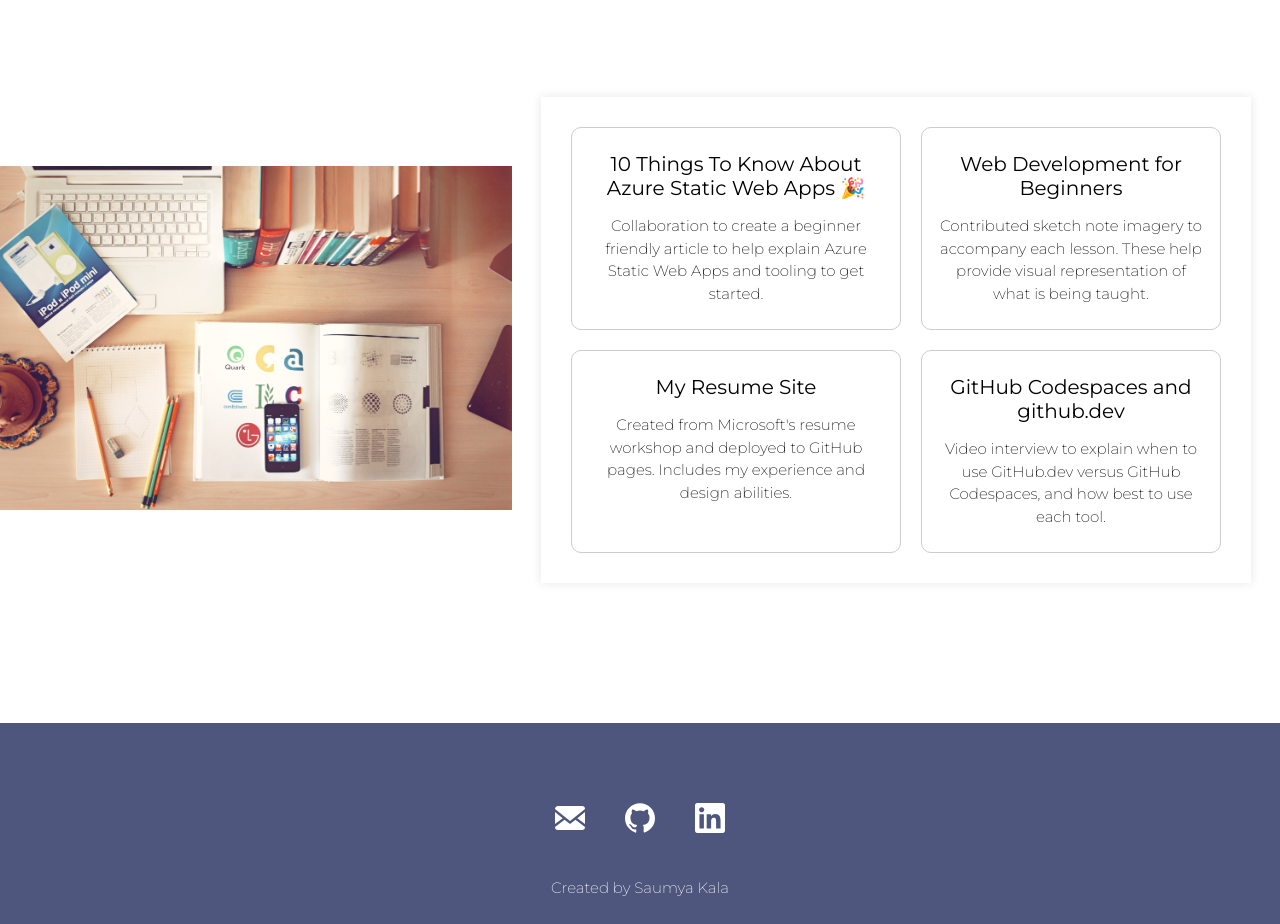
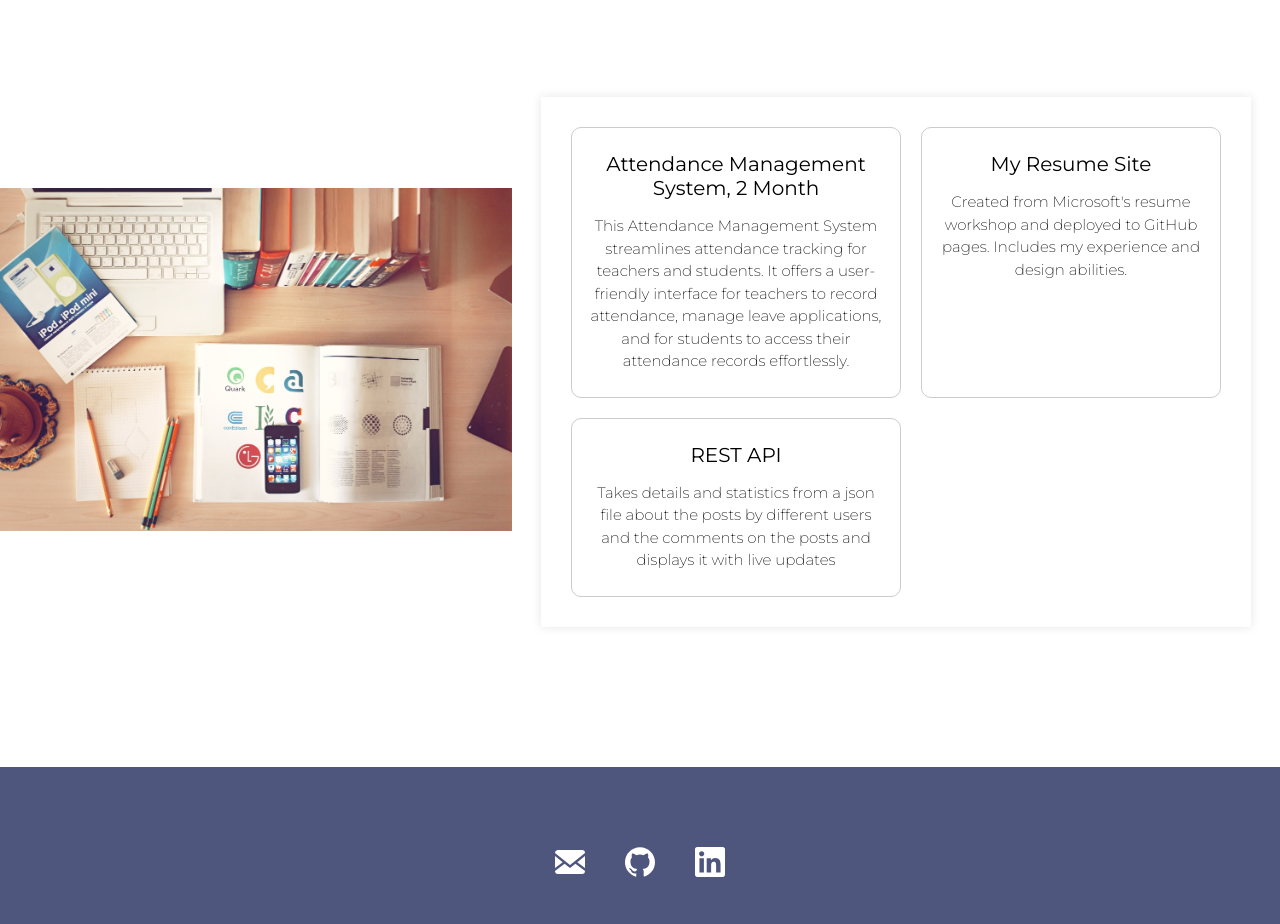
Before and after one commit to sksk1955/PF, a React (Vite) app: page / in a window 1280 px wide. Shown: the part 2280-3204 px from the top of the page. Built offline with nearby package versions, Linux system fonts and the light colour scheme.

Commit message:
Update Portfolio.jsx

```diff
--- a/src/Components/Portfolio.jsx
+++ b/src/Components/Portfolio.jsx
@@ -31,28 +31,22 @@ const imageAltText = "desktop with books and laptop";
  */
 const projectList = [
   {
-    title: "10 Things To Know About Azure Static Web Apps 🎉",
+    title: "Attendance Management System, 2 Month",
     description:
-      "Collaboration to create a beginner friendly article to help explain Azure Static Web Apps and tooling to get started.",
-    url: "https://dev.to/azure/10-things-to-know-about-azure-static-web-apps-3n4i",
-  },
-  {
-    title: "Web Development for Beginners",
-    description:
-      "Contributed sketch note imagery to accompany each lesson. These help provide visual representation of what is being taught.",
-    url: "https://github.com/microsoft/web-dev-for-beginners",
+      "This Attendance Management System streamlines attendance tracking for teachers and students. It offers a user-friendly interface for teachers   to record attendance, manage leave applications, and for students to    access their attendance records effortlessly.",
+    url: "https://github.com/sksk1955/AttendanceManagement",
   },
   {
     title: "My Resume Site",
     description:
       "Created from Microsoft's resume workshop and deployed to GitHub pages. Includes my experience and design abilities.",
-    url: "https://github.com/microsoft/workshop-library/tree/main/full/build-resume-website",
+    url: " https://sksk1955.github.io/Res/",
   },
   {
-    title: "GitHub Codespaces and github.dev",
+    title: "REST API",
     description:
-      "Video interview to explain when to use GitHub.dev versus GitHub Codespaces, and how best to use each tool.",
-    url: "https://www.youtube.com/watch?v=c3hHhRME_XI",
+      "Takes details and statistics from a json file about the posts by different users and the comments on the posts and displays it with live updates",
+    url: " https://sksk1955.github.io/RAP/",
   },
 ];
 
@@ -64,7 +58,12 @@ const Portfolio = () => {
         <div style={{ maxWidth: "40%", alignSelf: "center" }}>
           <img
             src={image}
-            style={{ height: "90%", width: "100%", objectFit: "cover" }}
+            style={{
+              height: "90%",
+              width: "100%",
+              objectFit: "cover",
+              animation: "1s ease-out 0s 1 slideInLeft",
+            }}
             alt={imageAltText}
           />
         </div>
```
